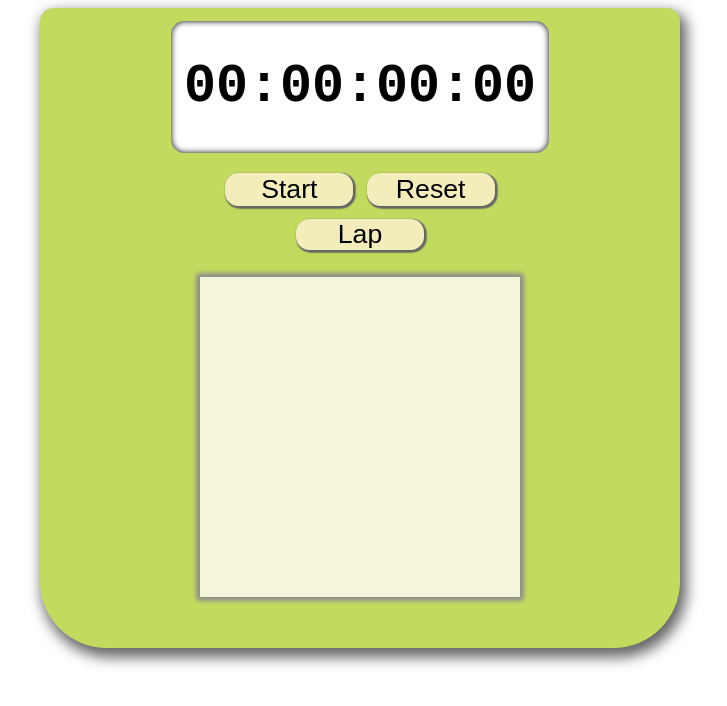
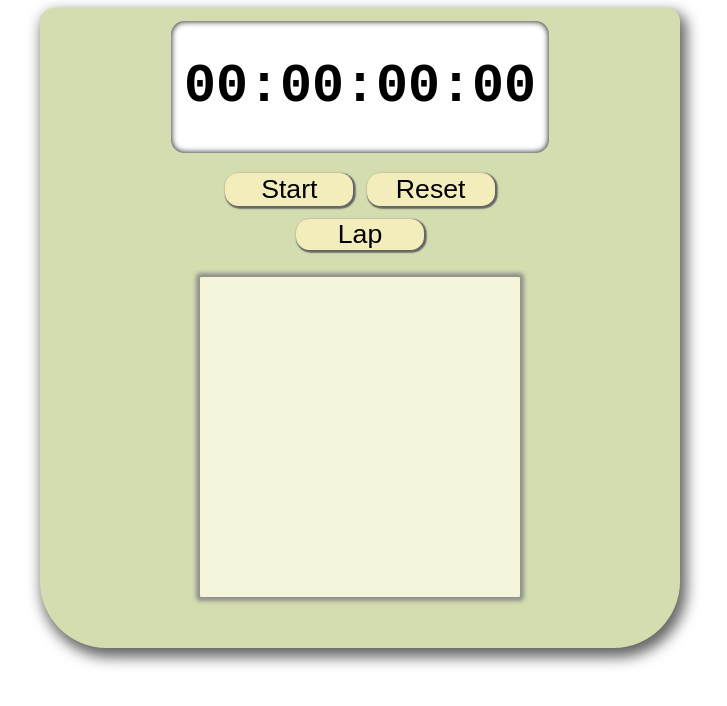
Before and after one commit to l1felus7/Deeson-React, a React (Create React App) app in the folder stop-watch/: page / in a window 1280 px wide. Shown: the top 706 px of the page, without its empty margins (280-1007 px from the left). Built offline with nearby package versions, Linux system fonts and the light colour scheme.

Commit message:
altered Colors

```diff
--- a/stop-watch/src/App.css
+++ b/stop-watch/src/App.css
@@ -1,8 +1,9 @@
 :root {
-	--main-bg-color: #c2db5e;
-	--font-color: rgb(0, 0, 0);
-	--window-color: rgb(18, 135, 204);
-	--red: rgb(251, 28, 49);
+	--main-bg-color: #d4ddb0;
+	--font-color: #000000;
+	--window-color: #ffffff;
+  --laps-background-color: #f5f5dc;
+  --button-color: #f3ecbb;
 }
 
 *{
@@ -33,7 +34,7 @@
   padding-right: 10pt;
   padding-top: -5pt;
   font-size: 20pt;
-  background-color: #ffffff;
+  background-color: var(--window-color);
   font-family: monospace;
   border-radius: 10pt;
   box-shadow: inset 0pt 0pt 5pt rgb(0, 0, 0);
@@ -53,7 +54,7 @@
   cursor: pointer;
   border-radius: 10pt;
   border-style: none;
-  background-color: rgb(243, 236, 187);
+  background-color: var(--button-color);
 }
 
 .button:active{
@@ -65,7 +66,7 @@
   height: 20pc;
   margin-top: 15pt;
   text-align: center;
-  background-color: beige;
+  background-color: var(--laps-background-color);
   overflow-y: scroll;
   box-shadow: 0pt 0pt 3pt 3pt rgb(143, 142, 138);
   border-radius: 1pt;
@@ -82,7 +83,7 @@
   cursor: pointer;
   border-radius: 10pt;
   border-style: none;
-  background-color: rgb(243, 236, 187);
+  background-color: var(--button-color);
 }
 
 .delete-button:active{
```
